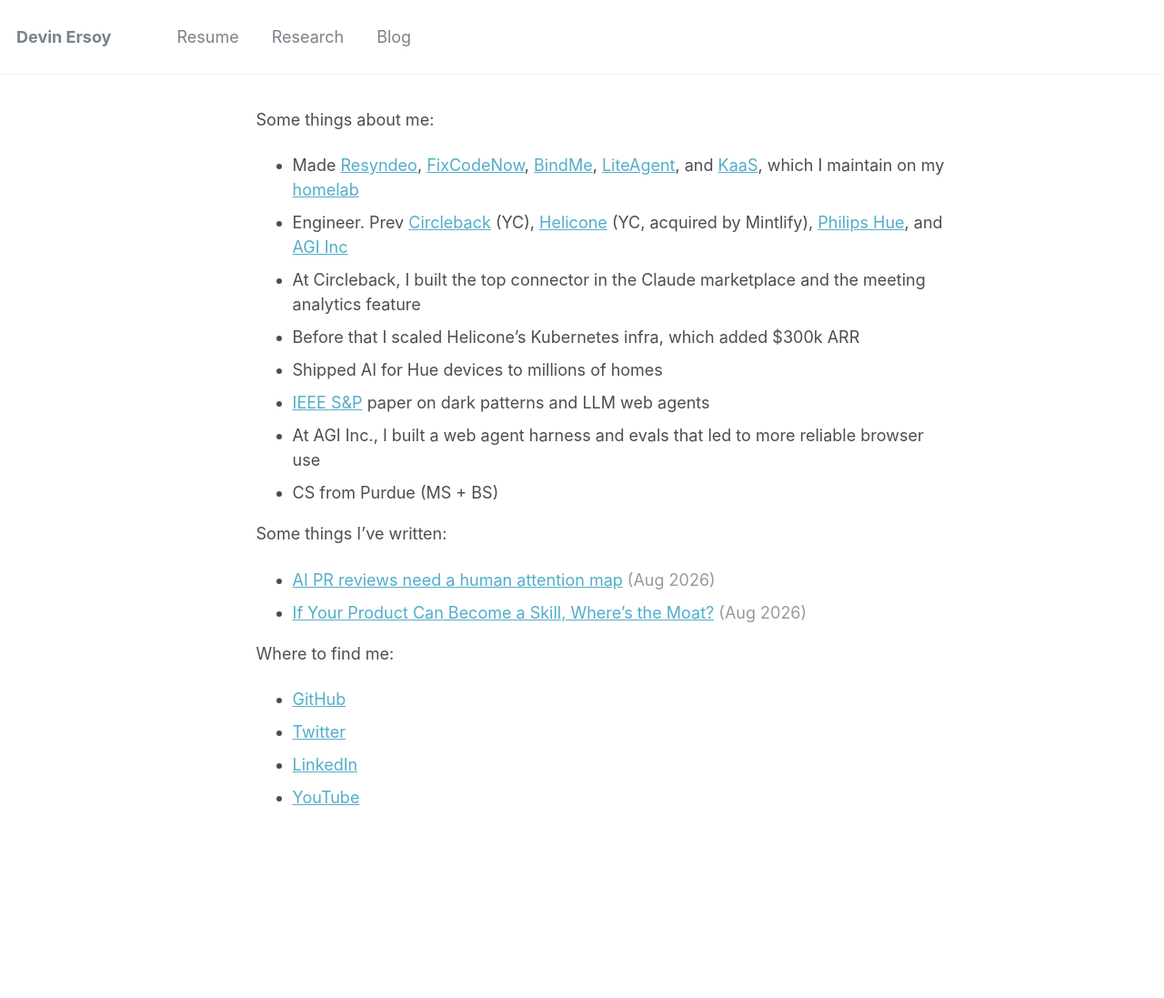
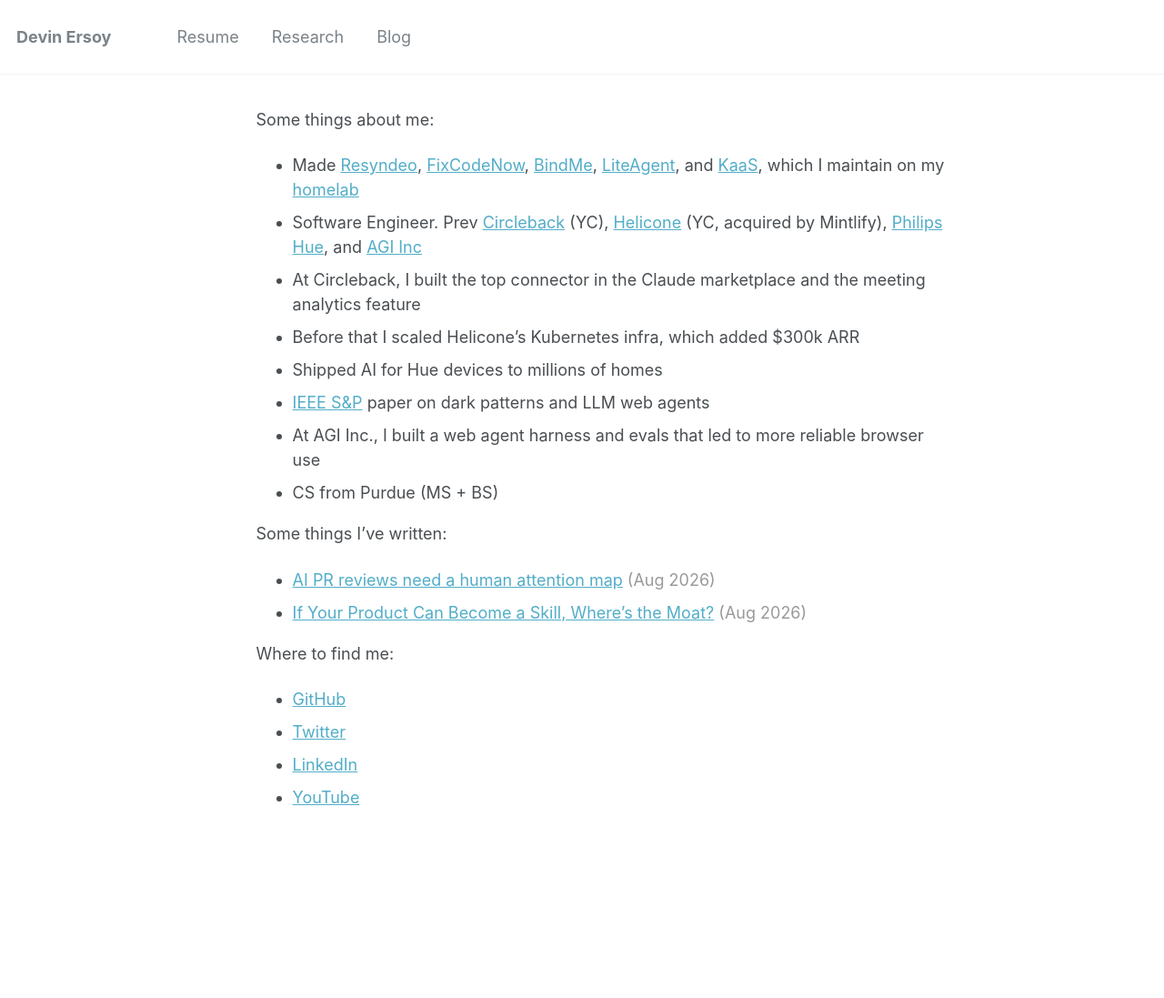
Before and after one commit to devinat1/devinat1.github.io, a Jekyll site: the page built from _pages/about.md, in a window 1280 px wide. Shown: the whole page at 91% size. Built offline with Jekyll 4.4.1, drawn with Linux system fonts in a browser that asks for light colours.

Commit message:
Say Software Engineer instead of Engineer on the homepage.
Co-authored-by: Cursor <cursoragent@cursor.com>

```diff
--- a/_pages/about.md
+++ b/_pages/about.md
@@ -23,7 +23,7 @@ redirect_from:
 Some things about me:
 
 - Made [Resyndeo](https://resyndeo.com/), [FixCodeNow](https://fixcodenow.com/), [BindMe](https://bindme.app/), [LiteAgent](https://www.liteagent.net/), and [KaaS](https://k8s.fixcodenow.com/), which I maintain on my [homelab](https://blog.mydevin.com/personal/My-Homelab-Is-My-Small-Private-Cloud)
-- Engineer. Prev [Circleback](https://circleback.ai/) (YC), [Helicone](https://www.helicone.ai/) (YC, acquired by Mintlify), [Philips Hue](https://www.philips-hue.com/en-us), and [AGI Inc](https://www.theagi.company/)
+- Software Engineer. Prev [Circleback](https://circleback.ai/) (YC), [Helicone](https://www.helicone.ai/) (YC, acquired by Mintlify), [Philips Hue](https://www.philips-hue.com/en-us), and [AGI Inc](https://www.theagi.company/)
 - At Circleback, I built the top connector in the Claude marketplace and the meeting analytics feature
 - Before that I scaled Helicone's Kubernetes infra, which added $300k ARR
 - Shipped AI for Hue devices to millions of homes
```
